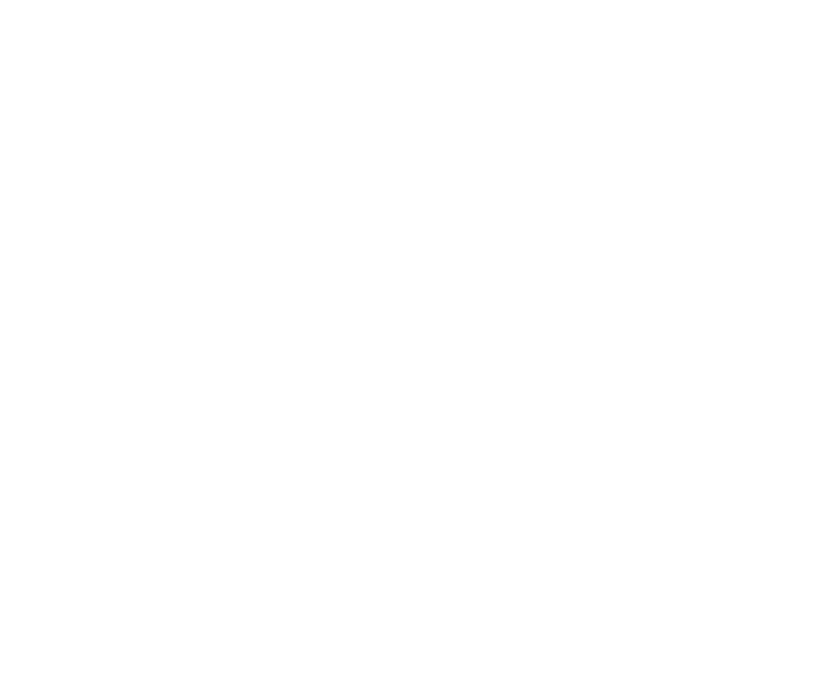
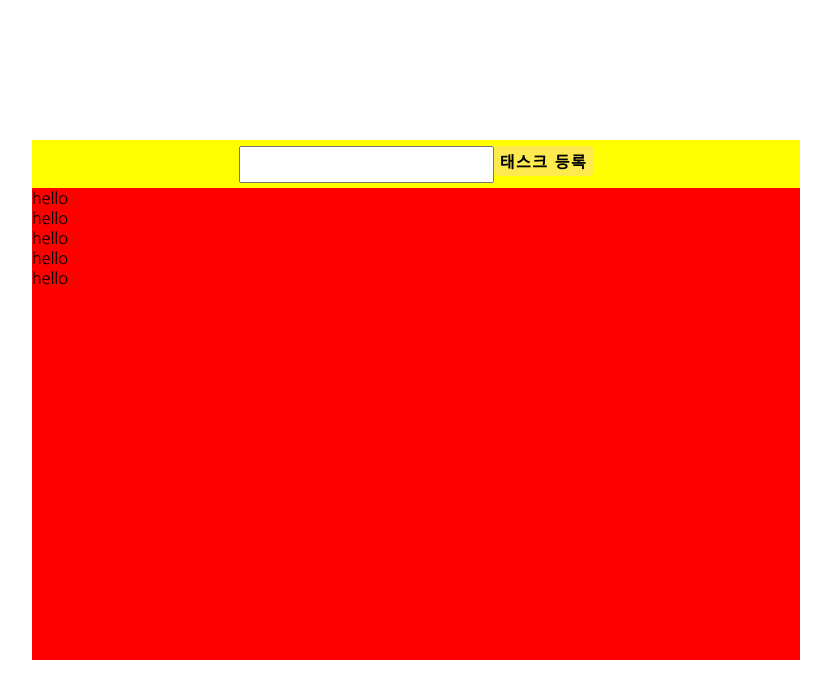
Before and after one commit to catus-io/meer, a Vue app in the folder frontend/: page /task in a window 1280 px wide. Shown: the top 698 px of the page, without its empty margins (224-1055 px from the left). Built offline with nearby package versions, Linux system fonts and the light colour scheme.

Commit message:
#15 태스크 레이아웃 레이아웃 구성중

```diff
--- a/frontend/src/config/router.js
+++ b/frontend/src/config/router.js
@@ -3,6 +3,7 @@ import Router from 'vue-router'
 import MeerIndex from '@/spa/MeerIndex.vue'
 import MeerSignin from '@/spa/auth/MeerSignin.vue'
 import MeerSignup from '@/spa/auth/MeerSignup.vue'
+import MeerTaskList from '@/spa/task/MeerTaskList'
 
 Vue.use(Router)
 
@@ -24,7 +25,13 @@ export default new Router({
       path: '/signup',
       name: 'signup',
       component: MeerSignup
-    }
+    },
+    {
+      path: '/task',
+      name: 'task',
+      component: MeerTaskList
+    },
+
     // todo
     // 페이지 라우팅 때 token 확인
     // {
--- a/frontend/src/spa/MeerIndex.vue
+++ b/frontend/src/spa/MeerIndex.vue
@@ -1,8 +1,9 @@
 <template>
   <div>
     <h1>Meer Index</h1>
-    <router-link to="/signin">Login</router-link>
-    <router-link to="/signup">Signup</router-link>
+    <router-link to="/signin">Login</router-link> |
+    <router-link to="/signup">Signup</router-link> |
+    <router-link to="/task">task</router-link>
   </div>
 </template>
 <script>
--- a/frontend/src/spa/task/MeerTaskList.vue
+++ b/frontend/src/spa/task/MeerTaskList.vue
@@ -1,5 +1,24 @@
 <template>
-  <h1>task list</h1>
+  <div class="meer-task-list-w">
+    <div class="meer-task-list-c">
+      <div class="meer-task-input-w">
+        <div class="meer-task-input-c">
+          <input type="text" />
+          <button>태스크 등록</button>
+        </div>
+      </div>
+      <div class="meer-task-list-p">
+        <ul>
+          <li>hello</li>
+          <li>hello</li>
+          <li>hello</li>
+          <li>hello</li>
+          <li>hello</li>
+        </ul>
+
+      </div>
+    </div>
+  </div>
 </template>
 <script>
 export default {
@@ -7,4 +26,57 @@ export default {
 }
 </script>
 <style lang="scss">
+.meer-task-list-w {
+  width: 100%;
+  height: 100vh;
+  display: flex;
+  align-items: center;
+  justify-content: center;
+  .meer-task-list-c {
+    width: 60%;
+    height: 65vh;
+    margin: 0 auto;
+    background-color: red;
+    .meer-task-input-w {
+      width: 100%;
+      height: 6vh;
+      display: flex;
+      align-items: center;
+      justify-content: center;
+      background-color: yellow;
+      .meer-task-input-c {
+        input {
+          height: 37px;
+        }
+        button {
+          cursor: pointer;
+          border-radius: 5px;
+          width: 100px;
+          height: 30px;
+          border: 0px solid #FFF;
+          background-color: rgb(252, 234, 79);
+          font-weight: bold;
+          letter-spacing: .1rem;
+          color: #000;
+          font-size: 1rem;
+          transition: color .5s, background-color .5s;
+        }
+        button:hover {
+          background-color: #000;
+          color: rgb(252, 234, 79);
+        }
+      }
+    }
+    .meer-task-list-p {
+      ul {
+        list-style-type: none;
+        margin: 0;
+        padding: 0;
+      }
+
+    }
+
+  }
+
+}
 </style>
```
